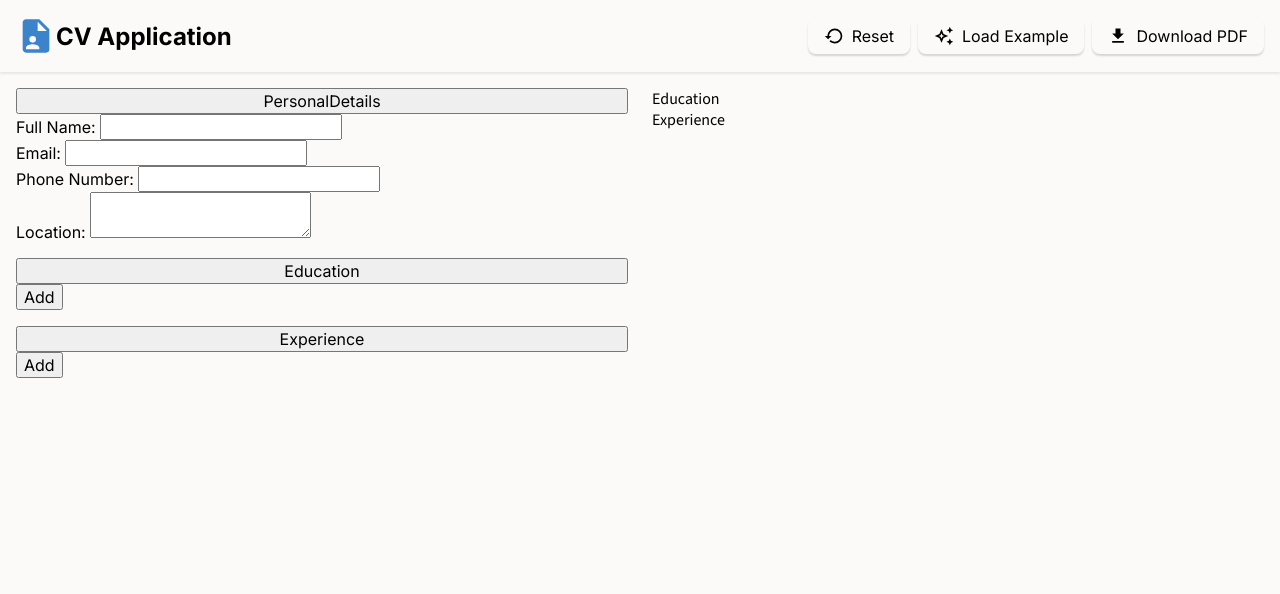
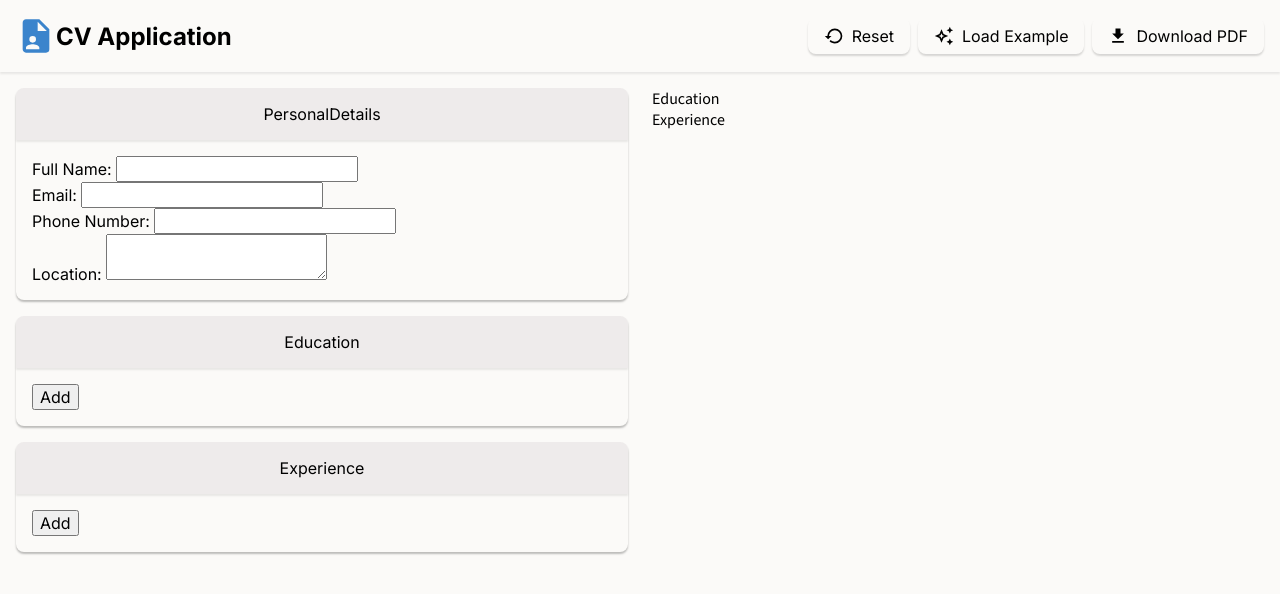
Before and after one commit to Sai-Eshwar-Supreet/cv-application, a React (Vite) app: page / in a window 1280 px wide. Shown: the top 594 px of the page. Built offline with nearby package versions, Linux system fonts and the light colour scheme.

Commit message:
Update collapsible card styles

```diff
--- a/src/components/Items/Education.jsx
+++ b/src/components/Items/Education.jsx
@@ -3,7 +3,7 @@ import Input from "../Inputs/Input";
 
 function Education({data, handleUpdate, handleRemoval}){
     return (
-        <div>
+        <div className="entry-container">
             <ul>
                 <li>
                     <Input
--- a/src/components/Items/Experience.jsx
+++ b/src/components/Items/Experience.jsx
@@ -4,7 +4,7 @@ import TextArea from "../Inputs/TextArea";
 
 function Experience({data, handleUpdate, handleRemoval}){
     return (
-        <div>
+        <div className="entry-container">
             <ul>
                 <li>
                     <Input
--- a/src/components/Items/PersonalDetails.jsx
+++ b/src/components/Items/PersonalDetails.jsx
@@ -3,6 +3,7 @@ import TextArea from "../Inputs/TextArea";
 
 function PersonalDetails({data, handleUpdate}){
     return (
+        <div className="entry-container">
             <ul>
                 <li>
                     <Input
@@ -40,6 +41,7 @@ function PersonalDetails({data, handleUpdate}){
                     />
                 </li>
             </ul>
+        </div>
     );
 }
 
--- a/src/index.css
+++ b/src/index.css
@@ -54,6 +54,7 @@ ul{
     --color-neutral-900: black;
     --color-neutral-600: gray;
     --color-neutral-200: lightgray;
+    --color-neutral-150: rgb(238, 235, 235);
     --color-neutral-100: white;
 
     --color-accent: #3b84cc;
--- a/src/styles/CollapsibleCard.css
+++ b/src/styles/CollapsibleCard.css
@@ -3,7 +3,16 @@
     flex-direction: column;
     width: 100%;
 
+    position: relative;
+
     margin-bottom: var(--space-medium);
+    box-shadow: var(--shadow-lift-heavy);
+
+    border-radius: var(--radius-small);
+}
+
+.collapsible .container.expanded{
+    padding: var(--space-medium);
 }
 
 .collapsible > *{
@@ -17,7 +26,12 @@
 }
 
 .collapse{
+    background-color: var(--color-neutral-150);
     flex: 1;
+    border: none;
+    border-radius: var(--radius-small) var(--radius-small) 0 0;
+    padding: var(--space-medium);
+    box-shadow: var(--shadow-lift-light);
 }
 
 .move-bar{
@@ -30,3 +44,17 @@
     justify-content: center;
     align-items: stretch;
 }
+
+.move-bar .icon-btn{
+    fill: var(--color-neutral-600);
+    width: 40px;
+    padding: 0;
+}
+.move-bar .icon-btn:hover{
+    fill: var(--color-neutral-900);
+}
+
+.move-bar .up-btn,
+.move-bar .down-btn{
+    border: none;
+}
--- a/src/styles/Header.css
+++ b/src/styles/Header.css
@@ -57,7 +57,6 @@
     transform: rotate(-360deg);
 }
 
-
 .header .load:hover svg{
     animation: load-pulse 1s infinite alternate;
 }
```
Lines whose indentation alone changed are shown as unchanged.
